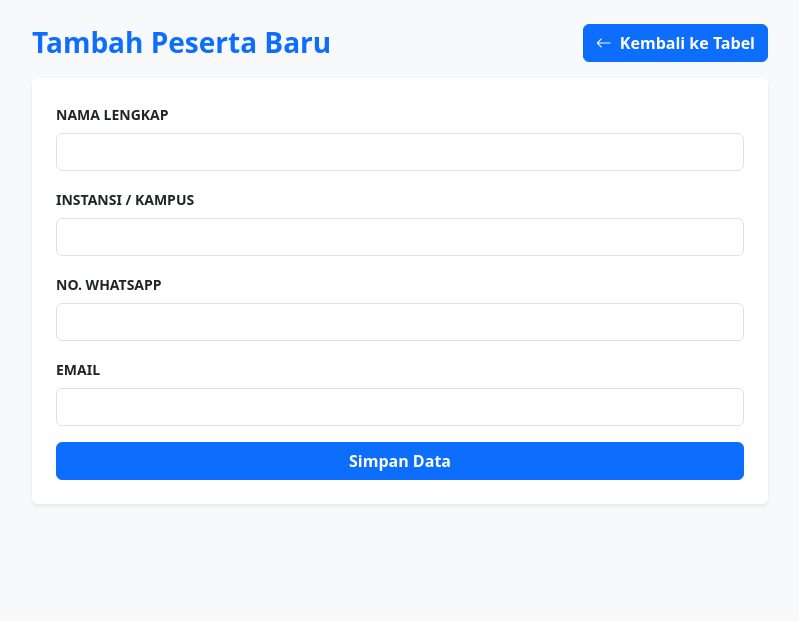
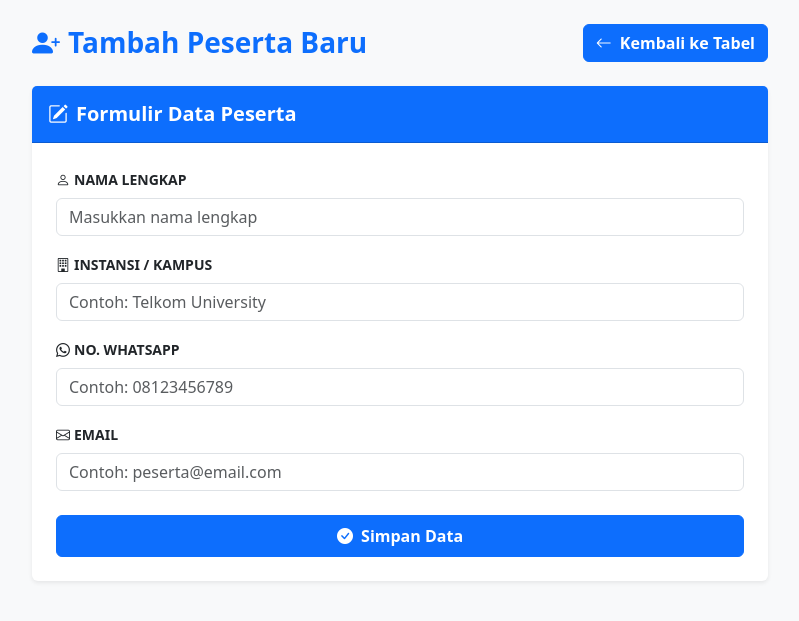
Before and after one commit to sirlantt/WAD-REAM-FADLAN-102022500320, a Laravel app: page /peserta/create in a window 1280 px wide. Shown: the top 621 px of the page, without its empty margins (240-1039 px from the left). Run offline with Laravel 10, Linux system fonts and the light colour scheme.

Commit message:
TUGAS BESAR MODUL 3

```diff
--- a/TUGASBESAR_M3_FADLAN/app/Http/Controllers/PesertaController.php
+++ b/TUGASBESAR_M3_FADLAN/app/Http/Controllers/PesertaController.php
@@ -52,9 +52,11 @@ public function update(Request $request, $id)
     return redirect()->route('peserta.index');
 }
 
-    public function destroy(Peserta $peserta)
-    {
-        $peserta->delete();
-        return redirect()->route('peserta.index');
-    }
+    public function destroy($id)
+{
+    $peserta = Peserta::findOrFail($id);
+    $peserta->delete();
+
+    return redirect()->route('peserta.index');
 }
+}
--- a/TUGASBESAR_M3_FADLAN/resources/views/peserta/create.blade.php
+++ b/TUGASBESAR_M3_FADLAN/resources/views/peserta/create.blade.php
@@ -11,36 +11,58 @@
         <div class="row justify-content-center">
             <div class="col-md-8">
 
-                <!-- Header di Luar Kotak / Card -->
-                <div class="d-flex justify-content-between align-items-center mb-3">
-                    <h3 class="fw-bold text-primary m-0">Tambah Peserta Baru</h3>
+                <!-- Header di Luar Card -->
+                <div class="d-flex justify-content-between align-items-center mb-4">
+                    <h3 class="fw-bold text-primary m-0">
+                        <i class="bi bi-person-plus-fill me-2"></i>Tambah Peserta Baru
+                    </h3>
                     <a href="{{ route('peserta.index') }}" class="btn btn-primary fw-bold">
                         <i class="bi bi-arrow-left me-1"></i> Kembali ke Tabel
                     </a>
                 </div>
 
-                <!-- Card Form -->
-                <div class="card shadow-sm border-0 p-4">
+                <!-- Card Form dengan Header Biru -->
+                <div class="card shadow-sm border-0">
+                    <div class="card-header bg-primary text-white py-3">
+                        <h5 class="m-0 fw-bold"><i class="bi bi-pencil-square me-2"></i>Formulir Data Peserta</h5>
+                    </div>
+                    <div class="card-body p-4">
                         <form action="{{ route('peserta.store') }}" method="POST">
                             @csrf
+
                             <div class="mb-3">
-                            <label class="form-label small fw-bold">NAMA LENGKAP</label>
-                            <input type="text" name="nama" class="form-control" required>
+                                <label class="form-label small fw-bold">
+                                    <i class="bi bi-person me-1"></i>NAMA LENGKAP
+                                </label>
+                                <input type="text" name="nama" class="form-control" placeholder="Masukkan nama lengkap" required>
                             </div>
+
                             <div class="mb-3">
-                            <label class="form-label small fw-bold">INSTANSI / KAMPUS</label>
-                            <input type="text" name="instansi" class="form-control" required>
+                                <label class="form-label small fw-bold">
+                                    <i class="bi bi-building me-1"></i>INSTANSI / KAMPUS
+                                </label>
+                                <input type="text" name="instansi" class="form-control" placeholder="Contoh: Telkom University" required>
                             </div>
+
                             <div class="mb-3">
-                            <label class="form-label small fw-bold">NO. WHATSAPP</label>
-                            <input type="text" name="kontak" class="form-control" required>
+                                <label class="form-label small fw-bold">
+                                    <i class="bi bi-whatsapp me-1"></i>NO. WHATSAPP
+                                </label>
+                                <input type="text" name="kontak" class="form-control" placeholder="Contoh: 08123456789" required>
                             </div>
-                        <div class="mb-3">
-                            <label class="form-label small fw-bold">EMAIL</label>
-                            <input type="email" name="email" class="form-control" required>
+
+                            <div class="mb-4">
+                                <label class="form-label small fw-bold">
+                                    <i class="bi bi-envelope me-1"></i>EMAIL
+                                </label>
+                                <input type="email" name="email" class="form-control" placeholder="Contoh: peserta@email.com" required>
                             </div>
-                        <button type="submit" class="btn btn-primary w-100 fw-bold">Simpan Data</button>
+
+                            <button type="submit" class="btn btn-primary w-100 fw-bold py-2">
+                                <i class="bi bi-check-circle-fill me-1"></i> Simpan Data
+                            </button>
                         </form>
+                    </div>
                 </div>
 
             </div>
--- a/TUGASBESAR_M3_FADLAN/routes/web.php
+++ b/TUGASBESAR_M3_FADLAN/routes/web.php
@@ -4,7 +4,7 @@ use Illuminate\Support\Facades\Route;
 use App\Http\Controllers\PesertaController;
 
 Route::get('/', function () {
-    return redirect()->route('peserta.index');
+    return redirect()->route('peserta');
 });
 
 Route::resource('peserta', PesertaController::class);
```
Also changed, not shown: TUGASBESAR_M3_FADLAN/resources/views/peserta/index.blade.php (+29 -11 lines), TUGASBESAR_M3_FADLAN/database/migrations/2026_10_28_130207_create_pesertas_table.php. Lines whose indentation alone changed are shown as unchanged.
